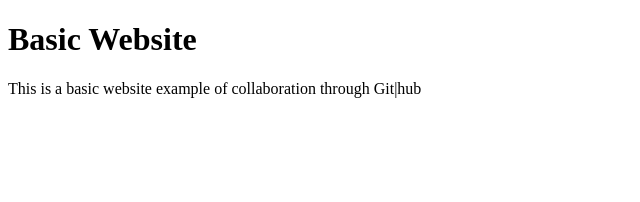
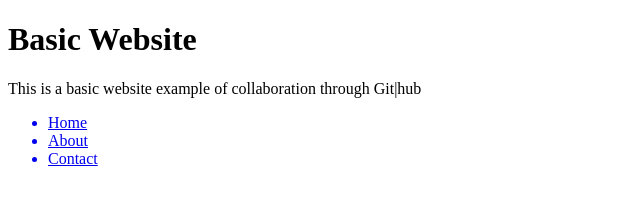
Before and after one commit to omarElsharkawy/basic_web, a plain HTML site: page index.html in a window 1280 px wide. Shown: the whole page, without its empty margins (0-640 px from the left). Drawn offline with Linux system fonts and the light colour scheme.

Commit message:
Added Navigation in index.html

```diff
--- a/index.html
+++ b/index.html
@@ -9,6 +9,13 @@
     <header>
       <h1>Basic Website</h1>
       <p>This is a basic website example of collaboration through Git|hub</p>
+      <nav>
+        <ul>
+          <a href = "index.html"><li>Home</li></a>
+          <a href = "#"><li>About</li></a>
+          <a href = "#"><li>Contact</li></a>
+        </ul>
+      </nav>
     </header>
     <section>
     </section>
```
